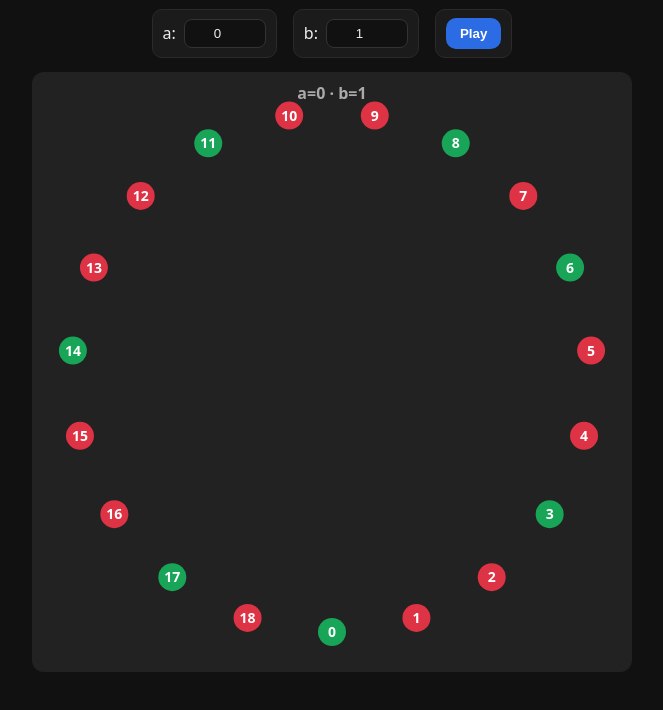
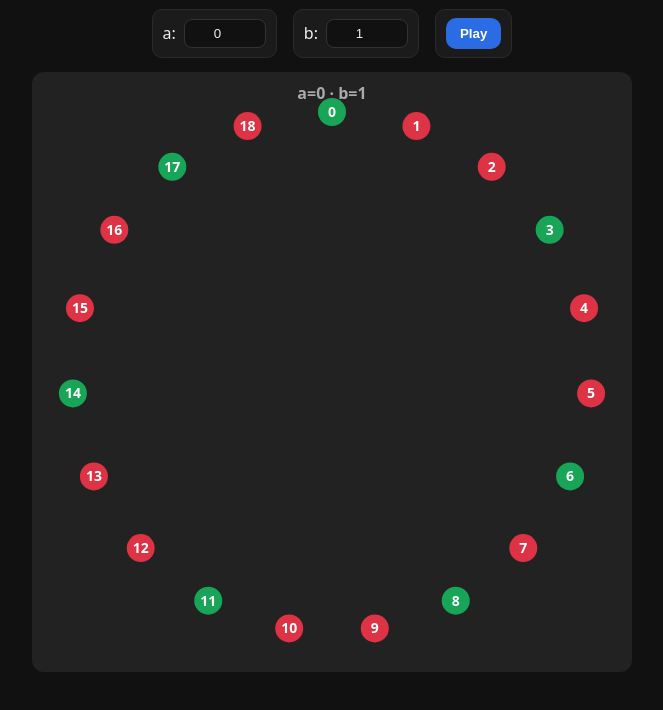
Before and after one commit to AvrahamRaviv/GaussVisualizer, a plain HTML site: page index.html in a window 1280 px wide. Shown: the part 68-778 px from the top of the page, without its empty margins (308-971 px from the left). Drawn offline with Linux system fonts and the light colour scheme.

Commit message:
Fix theta calculation for angle adjustment

```diff
--- a/index.html
+++ b/index.html
@@ -51,7 +51,7 @@
     const newIdx = indices.map(i => (b*i + a) % N);
     // 0 at top (π/2), clockwise (negative angle)
     return newIdx.map(ni => {
-      const theta = -2*Math.PI*ni/N + Math.PI/2;
+    const theta = 2*Math.PI*ni/N - Math.PI/2;
       return [cx + R*Math.cos(theta), cy + R*Math.sin(theta)];
     });
   }
```
